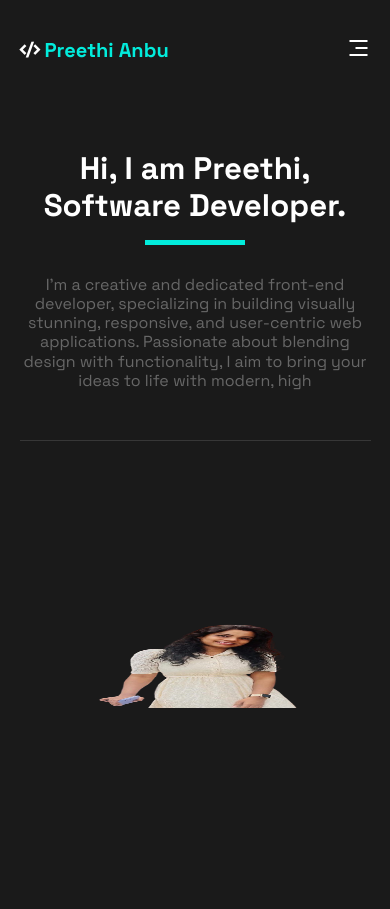
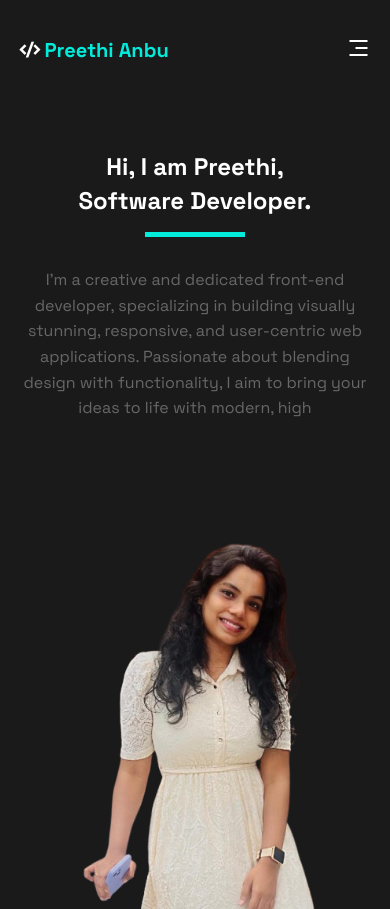
Before and after one commit to Preethianbu/Portfolionew, a plain HTML site: page index.html in a window 390 px wide. Shown: the top 909 px of the page. Drawn offline with nearby package versions, Linux system fonts and the light colour scheme.

Commit message:
third commit

```diff
--- a/assets/css/main.css
+++ b/assets/css/main.css
@@ -748,3 +748,36 @@ body {
     grid-template-columns: repeat(3, 1fr);
   }
 }
+
+@media (max-width: 800px){
+  .container{
+      flex-wrap:wrap;
+  }
+  .hero__img {
+    width: 100%;
+    height: auto;
+    margin-top: 20px;
+  }
+  .hero__info {
+    display: none;
+  }
+  .hero__wrapper {
+    display: block;
+    text-align: center;
+  }
+
+  .hero__content {
+    margin-bottom: 20px;
+  }
+
+  .hero__title {
+    font-size: 24px;
+    line-height: 1.4;
+  }
+
+  .hero__description {
+    font-size: 16px;
+    margin-top: 10px;
+    line-height: 1.6;
+  }
+  }
```
Also changed, not shown: 1 other file.
